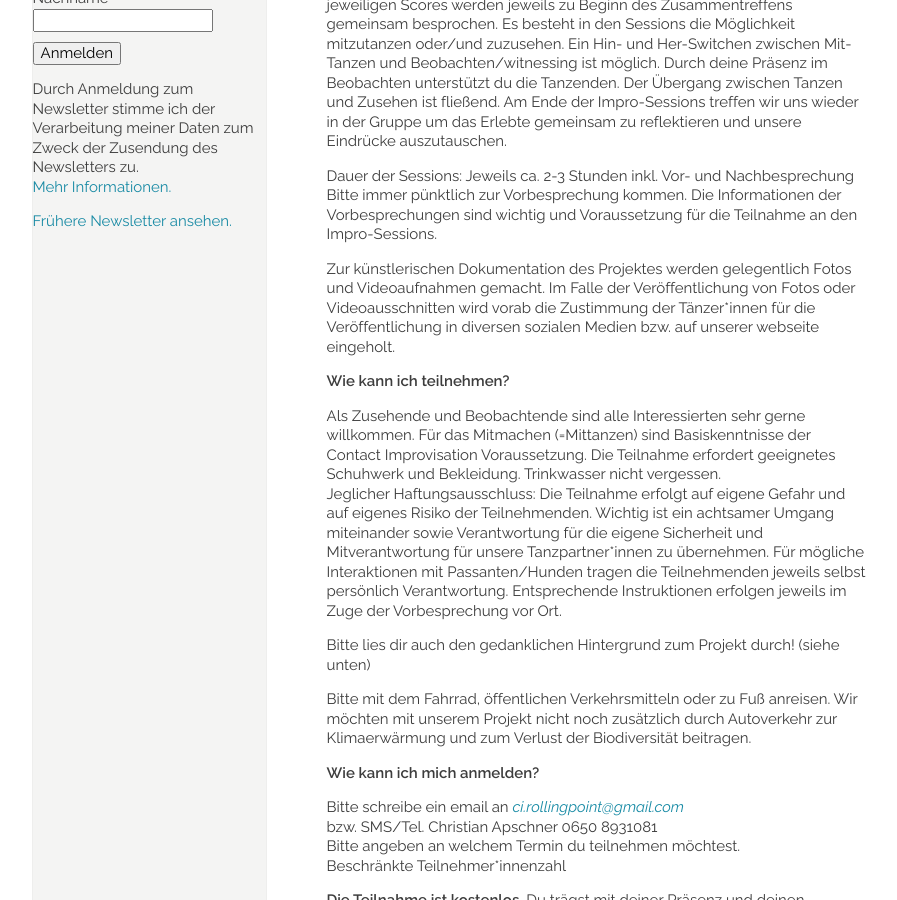
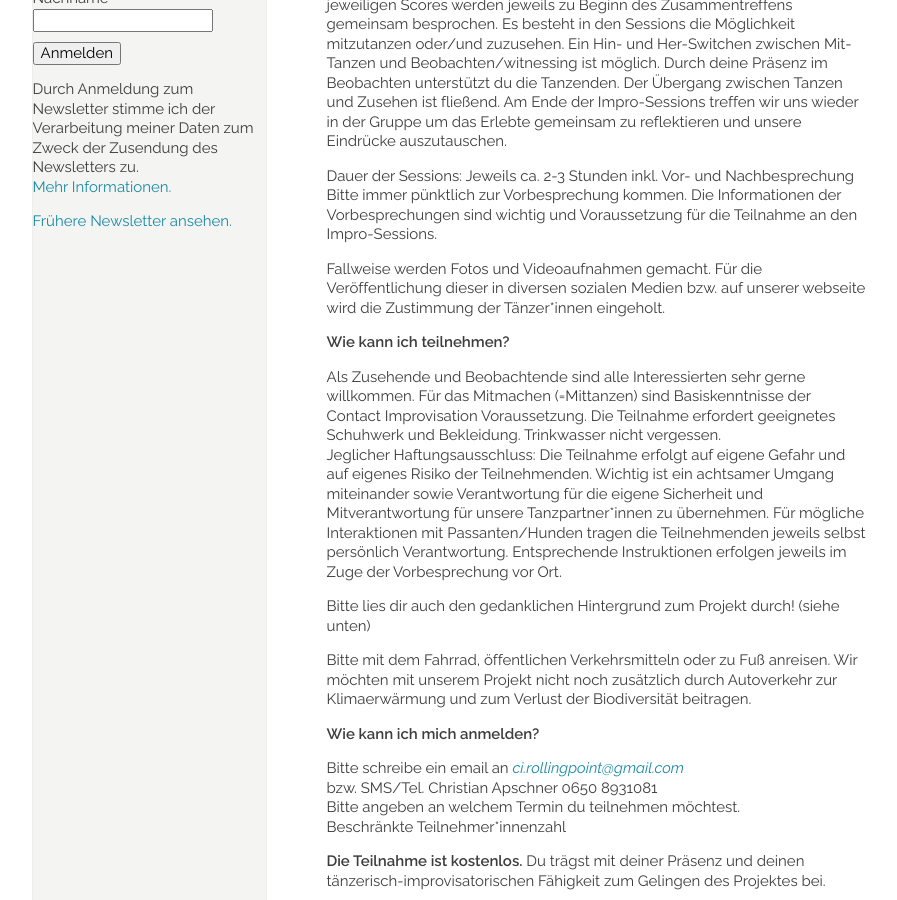
Before and after one commit to manulari/rollingpointat, a Jekyll site: the page built from _pages_de/mycelium.md, in a window 1280 px wide and 900 px high, scrolled down 1090 px. Shown: the whole window, without its empty margins (152-1049 px from the left). Built offline with Jekyll 4.4.1, drawn with Linux system fonts in a browser that asks for light colours; comment, search, counter and statistics services are not loaded.

Commit message:
Update page (de) “mycelium”

```diff
--- a/_pages_de/mycelium.md
+++ b/_pages_de/mycelium.md
@@ -33,7 +33,7 @@ Jeder Termin ist einer bestimmten Improvisationsstruktur (Score) gewidmet. Wir o
 Dauer der Sessions: Jeweils ca. 2-3 Stunden inkl. Vor- und Nachbesprechung\
 Bitte immer pünktlich zur Vorbesprechung kommen. Die Informationen der Vorbesprechungen sind wichtig und  Voraussetzung für die Teilnahme an den Impro-Sessions.
 
-Zur künstlerischen Dokumentation des Projektes werden gelegentlich Fotos und Videoaufnahmen gemacht. Im Falle der Veröffentlichung von Fotos oder Videoausschnitten wird vorab die Zustimmung der Tänzer*innen für die Veröffentlichung in diversen sozialen Medien bzw. auf unserer webseite <rollingpoint.at> eingeholt.
+Fallweise werden Fotos und Videoaufnahmen gemacht. Für die Veröffentlichung dieser in diversen sozialen Medien bzw. auf unserer webseite <rollingpoint.at> wird die Zustimmung der Tänzer*innen  eingeholt.
 
 **Wie kann ich teilnehmen?**
 
```
